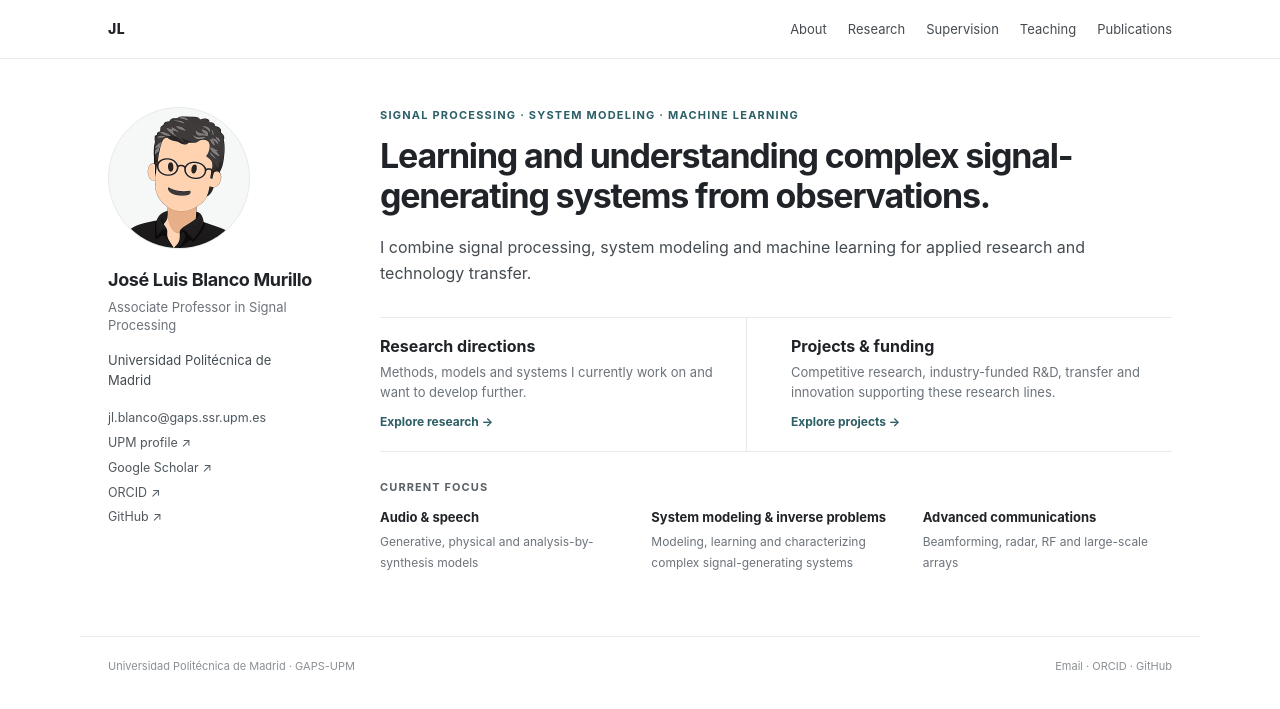
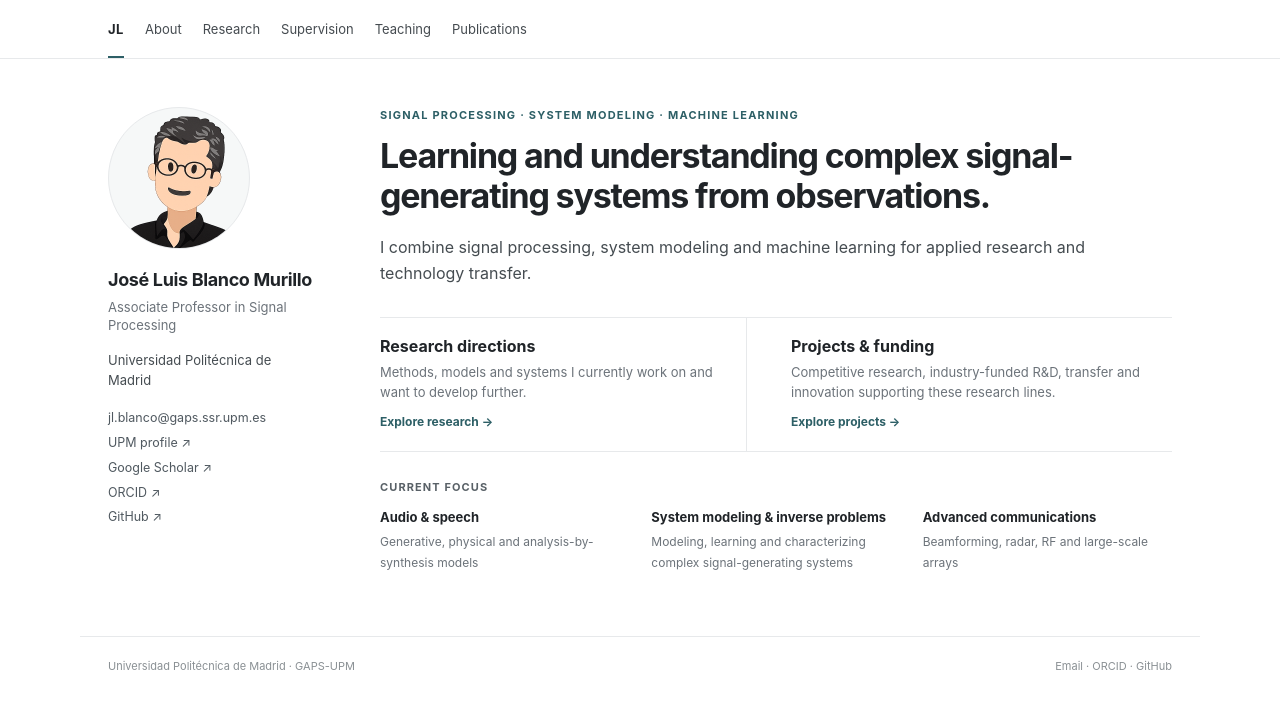
Before and after one commit to jlblancoupm/jlblancoupm.github.io, a Jekyll site: the page built from index.html, in a window 1280 px wide. Shown: the top 709 px of the page. Built offline with Jekyll 4.4.1, drawn with Linux system fonts in a browser that asks for light colours.

Commit message:
Navigation patch

```diff
--- a/_includes/header.html
+++ b/_includes/header.html
@@ -1,9 +1,9 @@
 <header class="site-header">
   <div class="nav-wrap">
-    <a class="monogram" href="/">{{ site.data.profile.monogram }}</a>
     <nav class="nav-links" aria-label="Primary">
+      <a class="nav-home{% if page.url == '/' %} active{% endif %}" href="/"{% if page.url == '/' %} aria-current="page"{% endif %}>{{ site.data.profile.monogram }}</a>
       {% for item in site.data.navigation %}
-      <a href="{{ item.url }}"{% if page.url == item.url %} class="active"{% endif %}>{{ item.title }}</a>
+      <a href="{{ item.url }}"{% if page.url == item.url %} class="active" aria-current="page"{% endif %}>{{ item.title }}</a>
       {% endfor %}
     </nav>
   </div>
--- a/assets/css/main.css
+++ b/assets/css/main.css
@@ -12,11 +12,13 @@ html{scroll-behavior:smooth}
 body{margin:0;background:var(--bg);color:var(--ink);font-family:-apple-system,BlinkMacSystemFont,"Segoe UI",Roboto,Helvetica,Arial,sans-serif;line-height:1.58;font-size:15px}
 a{color:var(--accent);text-decoration:none} a:hover{text-decoration:underline}
 .site-header{border-bottom:1px solid var(--line);background:#fff;position:sticky;top:0;z-index:20}
-.nav-wrap{max-width:var(--max);margin:auto;padding:0 28px;min-height:58px;display:flex;align-items:center;justify-content:space-between;gap:24px}
-.monogram{font-weight:780;letter-spacing:.04em;font-size:14px;color:var(--ink);text-decoration:none}
+.nav-wrap{max-width:var(--max);margin:auto;padding:0 28px;min-height:58px;display:flex;align-items:center}
 .nav-links{display:flex;gap:21px;align-items:center;flex-wrap:wrap;font-size:13px}
 .nav-links a{color:#454b50;padding:19px 0 16px;border-bottom:2px solid transparent;text-decoration:none;white-space:nowrap}
-.nav-links a:hover,.nav-links a.active{color:var(--accent);border-bottom-color:var(--accent)}
+.nav-links a:hover{color:var(--accent)}
+.nav-links a.active{color:var(--ink);border-bottom-color:var(--accent);font-weight:750}
+.nav-links .nav-home{font-weight:780;letter-spacing:.04em;color:var(--ink)}
+.nav-links .nav-home.active{color:var(--ink)}
 .layout{max-width:var(--max);margin:0 auto;padding:48px 28px 64px;display:grid;grid-template-columns:210px minmax(0,1fr);gap:62px}
 .sidebar{align-self:start;position:sticky;top:94px}
 .avatar{width:142px;height:142px;border-radius:50%;background:var(--soft);border:1px solid var(--line);overflow:hidden;margin-bottom:20px;display:flex;align-items:center;justify-content:center}
@@ -45,8 +47,8 @@ p{margin:0 0 15px}.lead{font-size:16px;line-height:1.65;color:#454c51;max-width:
 .code-grid{display:grid;grid-template-columns:1fr 1fr;gap:16px;margin-top:20px}.code-card{border:1px solid var(--line);padding:17px 18px;border-radius:4px}.code-type{font-size:10.5px;text-transform:uppercase;letter-spacing:.08em;color:var(--accent);font-weight:720}.code-card h3{margin-top:5px}.code-card p{font-size:13px;color:var(--muted)}
 .site-footer{max-width:var(--max);margin:0 auto;padding:21px 28px 38px;border-top:1px solid var(--line);font-size:11px;color:#8a9094;display:flex;justify-content:space-between;gap:20px}.site-footer a{color:#747b80}
 .notice{border-left:3px solid var(--accent);background:var(--soft);padding:12px 14px;font-size:12.5px;color:#596167;margin:24px 0}
-@media(max-width:880px){.nav-wrap{align-items:flex-start;padding-top:2px}.nav-links{gap:14px;justify-content:flex-end}.layout{grid-template-columns:180px minmax(0,1fr);gap:38px}}
-@media(max-width:720px){.site-header{position:static}.nav-wrap{padding:0 20px;display:block}.monogram{display:inline-block;padding:16px 0 7px}.nav-links{justify-content:flex-start;gap:0 15px;padding-bottom:7px}.nav-links a{padding:6px 0 7px}.layout{grid-template-columns:1fr;gap:28px;padding:30px 20px 48px}.sidebar{position:static;display:grid;grid-template-columns:100px 1fr;gap:15px}.avatar{width:96px;height:96px;margin:0}.avatar img{width:100%;height:100%;object-fit:cover;object-position:center}.social{grid-column:2}.main-content{border-top:1px solid var(--line);padding-top:25px}h1{font-size:28px}.directions,.theme-list,.code-grid{grid-template-columns:1fr}.direction{padding:14px 0!important;min-height:auto;border-right:0!important;margin-right:0!important;border-bottom:1px solid var(--line)}.direction:last-child{border-bottom:0}.now-grid{grid-template-columns:1fr;gap:11px}.systems-list{columns:1}.metrics{grid-template-columns:1fr 1fr}.metric{border-bottom:1px solid var(--line);border-right:0!important;margin-right:0!important}.site-footer{padding-left:20px;padding-right:20px;flex-direction:column}.item-top{display:block}.item-years{display:block;margin-top:2px}}
+@media(max-width:880px){.nav-wrap{align-items:flex-start;padding-top:2px}.nav-links{gap:14px;justify-content:flex-start}.layout{grid-template-columns:180px minmax(0,1fr);gap:38px}}
+@media(max-width:720px){.site-header{position:static}.nav-wrap{padding:7px 20px 0;display:block}.nav-links{justify-content:flex-start;gap:0 15px;padding-bottom:7px}.nav-links a{padding:9px 0 7px}.layout{grid-template-columns:1fr;gap:28px;padding:30px 20px 48px}.sidebar{position:static;display:grid;grid-template-columns:100px 1fr;gap:15px}.avatar{width:96px;height:96px;margin:0}.avatar img{width:100%;height:100%;object-fit:cover;object-position:center}.social{grid-column:2}.main-content{border-top:1px solid var(--line);padding-top:25px}h1{font-size:28px}.directions,.theme-list,.code-grid{grid-template-columns:1fr}.direction{padding:14px 0!important;min-height:auto;border-right:0!important;margin-right:0!important;border-bottom:1px solid var(--line)}.direction:last-child{border-bottom:0}.now-grid{grid-template-columns:1fr;gap:11px}.systems-list{columns:1}.metrics{grid-template-columns:1fr 1fr}.metric{border-bottom:1px solid var(--line);border-right:0!important;margin-right:0!important}.site-footer{padding-left:20px;padding-right:20px;flex-direction:column}.item-top{display:block}.item-years{display:block;margin-top:2px}}
 .about-section{margin-top:32px}.about-section h2{margin-top:0}.compact-list{border-top:1px solid var(--line)}.compact-row{padding:12px 0;border-bottom:1px solid var(--line);display:grid;grid-template-columns:minmax(170px,230px) 1fr;gap:24px;align-items:baseline}.compact-title{font-size:13.5px;font-weight:650}.compact-detail{font-size:12.5px;color:var(--muted)}.compact-row-year{grid-template-columns:52px 1fr;gap:16px}.compact-year{font-size:12px;color:var(--accent);font-weight:700}.about-note{margin-top:30px;padding-top:18px;border-top:1px solid var(--line);font-size:12.5px;color:var(--muted)}
 @media(max-width:720px){.compact-row{grid-template-columns:1fr;gap:2px}.compact-row-year{grid-template-columns:48px 1fr;gap:12px}}
 
```
